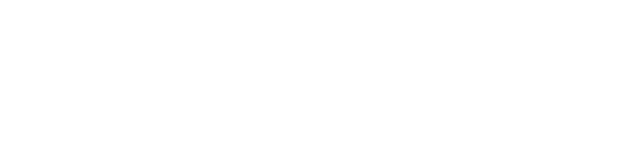
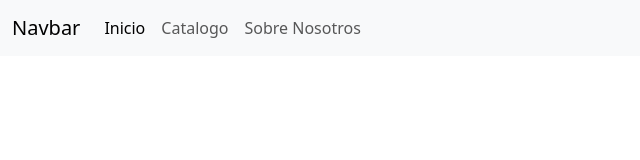
Before and after one commit to LaTlou13/Evaluacion-Programacion-4to, a plain HTML site: page index.html in a window 1280 px wide. Shown: the whole page, without its empty margins (0-640 px from the left). Drawn offline with nearby package versions, Linux system fonts and the light colour scheme.

Commit message:
programacion4to

```diff
--- a/index.html
+++ b/index.html
@@ -5,8 +5,31 @@
     <meta http-equiv="X-UA-Compatible" content="IE=edge">
     <meta name="viewport" content="width=device-width, initial-scale=1.0">
     <title>Document</title>
+    <link href="https://cdn.jsdelivr.net/npm/bootstrap@5.3.3/dist/css/bootstrap.min.css" rel="stylesheet" integrity="sha384-QWTKZyjpPEjISv5WaRU9OFeRpok6YctnYmDr5pNlyT2bRjXh0JMhjY6hW+ALEwIH" crossorigin="anonymous">
+    <link rel="stylesheet" href="style.css">
 </head>
 <body>
+    <nav id=navbar class="navbar navbar-expand-lg bg-body-tertiary">
+        <div class="container-fluid">
+          <a class="navbar-brand" href="#">Navbar</a>
+          <button class="navbar-toggler" type="button" data-bs-toggle="collapse" data-bs-target="#navbarNav" aria-controls="navbarNav" aria-expanded="false" aria-label="Toggle navigation">
+            <span class="navbar-toggler-icon"></span>
+          </button>
+          <div class="collapse navbar-collapse" id="navbarNav">
+            <ul class="navbar-nav">
+              <li class="nav-item">
+                <a class="nav-link active" aria-current="page" href="#">Inicio</a>
+              </li>
+              <li class="nav-item">
+                <a class="nav-link" href="#">Catalogo</a>
+              </li>
+              <li class="nav-item">
+                <a class="nav-link" href="#">Sobre Nosotros</a>
+              </li>
+            </ul>
+          </div>
+        </div>
+      </nav>
 
 </body>
 </html>
```
Also changed, not shown: formulario.html (+1 -0 lines).
